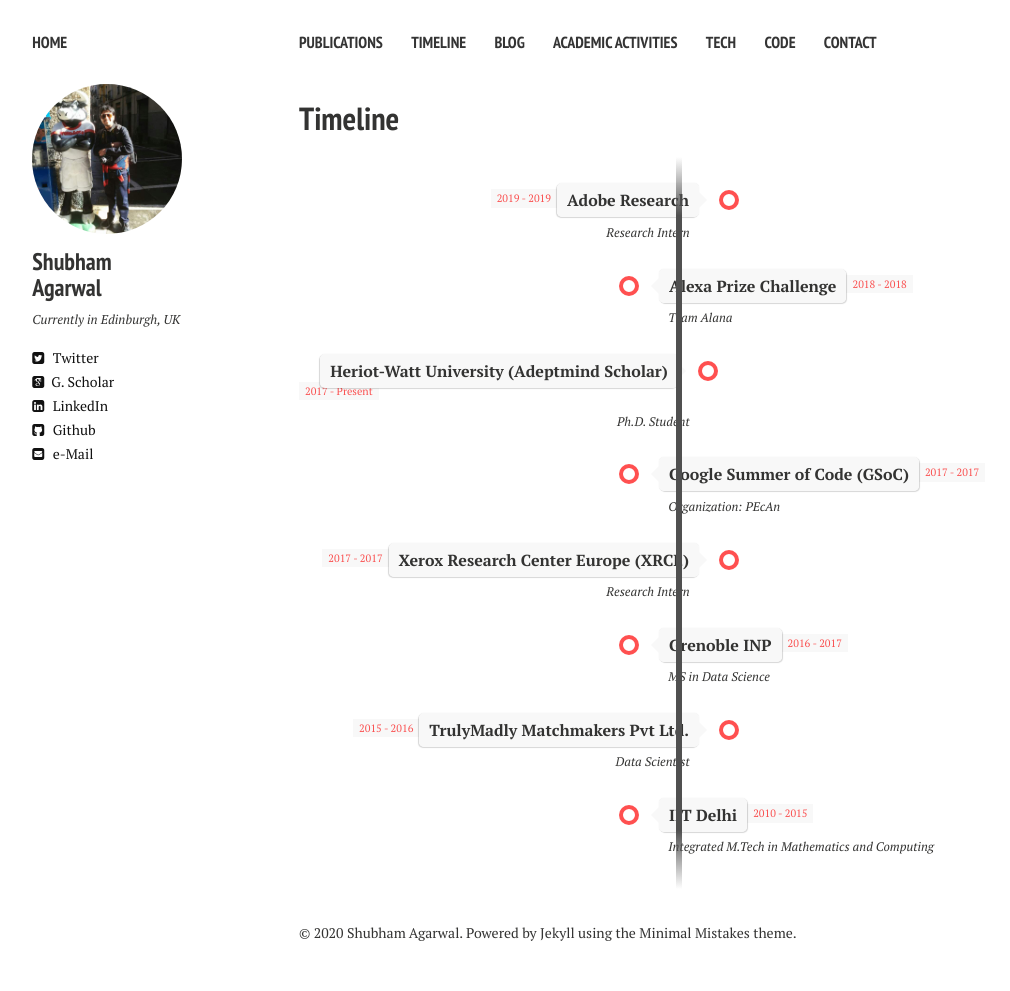
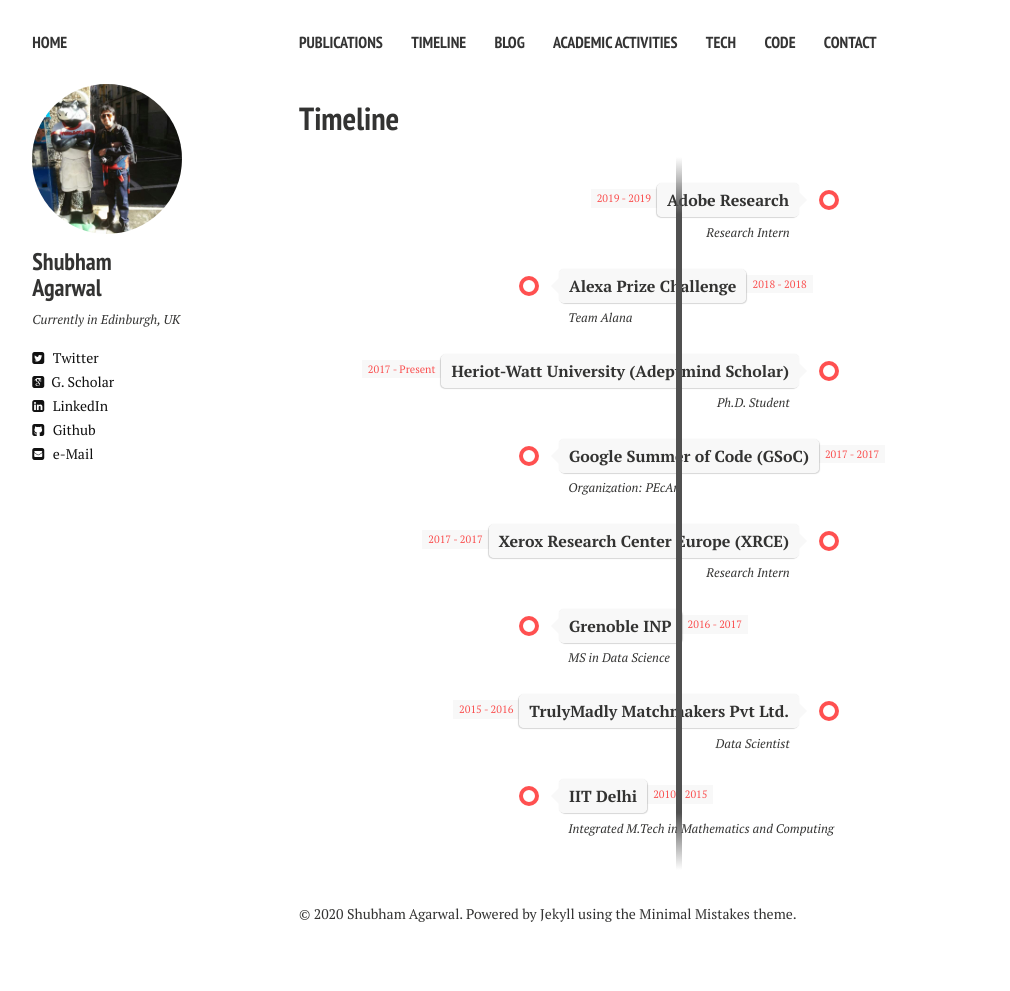
Before and after one commit to shubhamagarwal92/shubhamagarwal92.github.io, a Jekyll site: the page built from timeline.md, in a window 1280 px wide. Shown: the whole page, without its empty margins (21-1031 px from the left). Built offline with Jekyll 4.4.1, drawn with Linux system fonts in a browser that asks for light colours; nearby versions of some CDN libraries.

Commit message:
500 and 760

```diff
--- a/assets/css/timeline.css
+++ b/assets/css/timeline.css
@@ -41,14 +41,14 @@
 
 .direction-l {
   position: relative;
-  width: 400px;
+  width: 500px;
   float: left;
   text-align: right;
 }
 
 .direction-r {
   position: relative;
-  width: 400px;
+  width: 500px;
   float: right;
 }
 
@@ -264,7 +264,7 @@
 
 }
 
-@media screen and (min-width: 400px ?? max-width: 660px) {
+@media screen and (min-width: 500px ?? max-width: 760px) {
 
 .direction-l .desc,
 .direction-r .desc {
```
